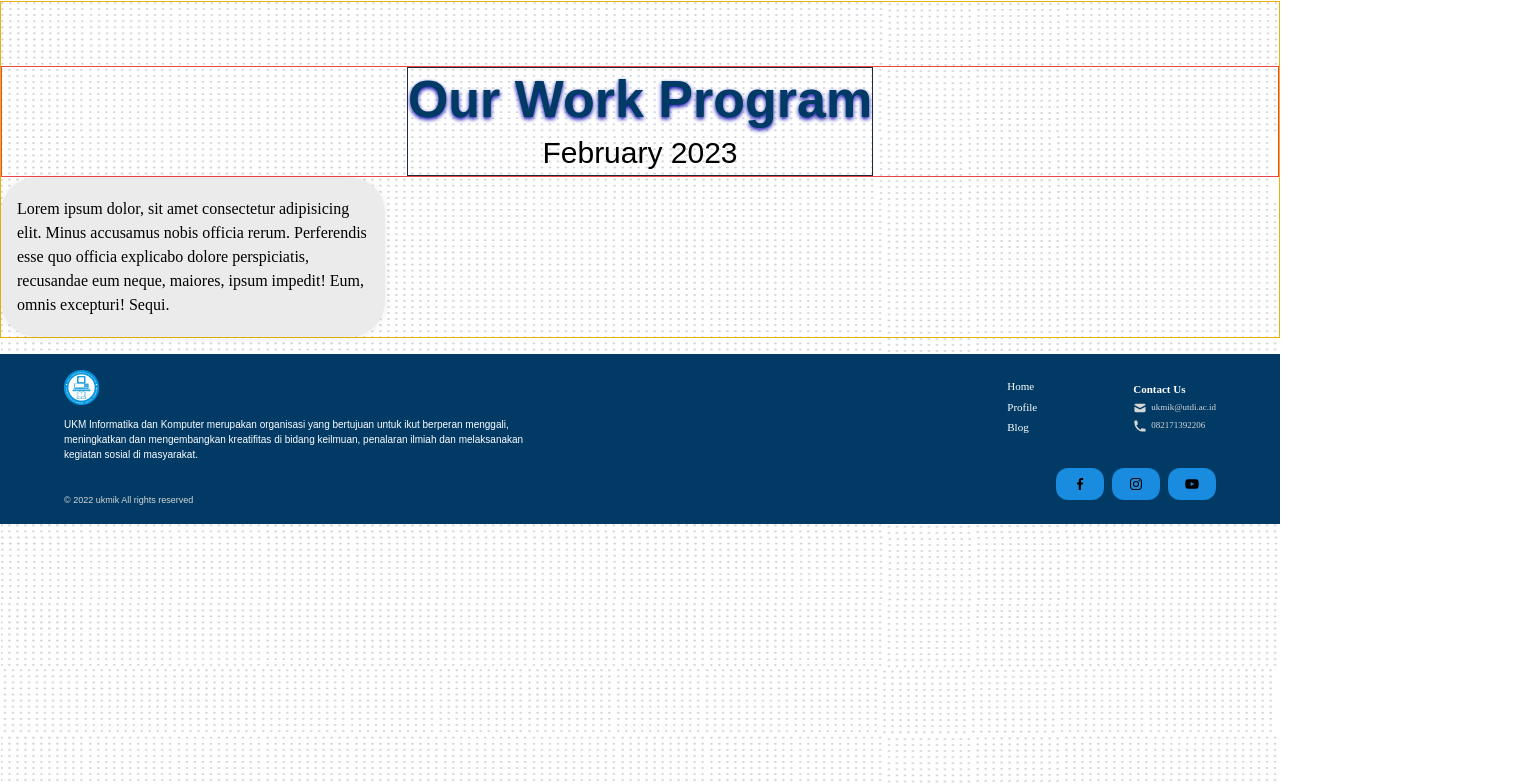
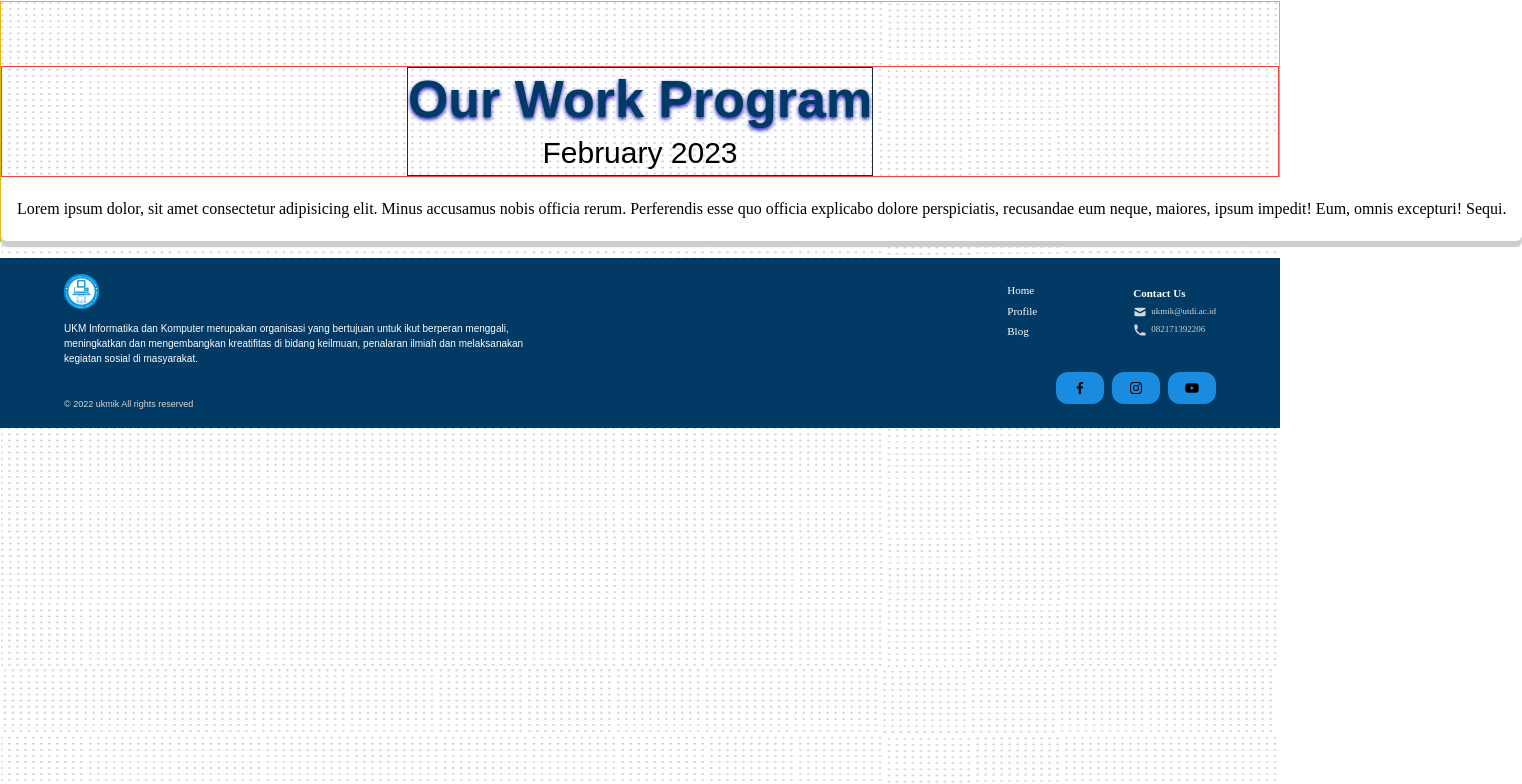
Before and after one commit to ukmikrepository/FE-Site_IK, a React (Create React App) app: page / in a window 1280 px wide. Shown: the part 1813-2597 px from the top of the page, 1522 px wide, since content can reach past the window. Built offline with nearby package versions, Linux system fonts and the light colour scheme.

Commit message:
Add CardSimple

```diff
--- a/src/Component/Molecules/CardSimple.jsx
+++ b/src/Component/Molecules/CardSimple.jsx
@@ -3,7 +3,7 @@ import React from "react";
 export const CardSimple = ({ className = "", children }) => {
     return (
         <div
-            className={`flex flex-col px-2 py-3 bg-grey-10 md:px-4 md:py-5 rounded-3xl md:rounded-[36px] shadow-[0px_1px_8px_rgba(0,0,0,0.08)] w-96${className}`}
+            className={`flex flex-col px-2 py-3 bg-white md:px-4 md:py-5 rounded-3xl md:rounded-md shadow-[0px_6px_1px_rgba(205,205,205,1)] w-max${className}`}
         >
             {children}
         </div>
```
